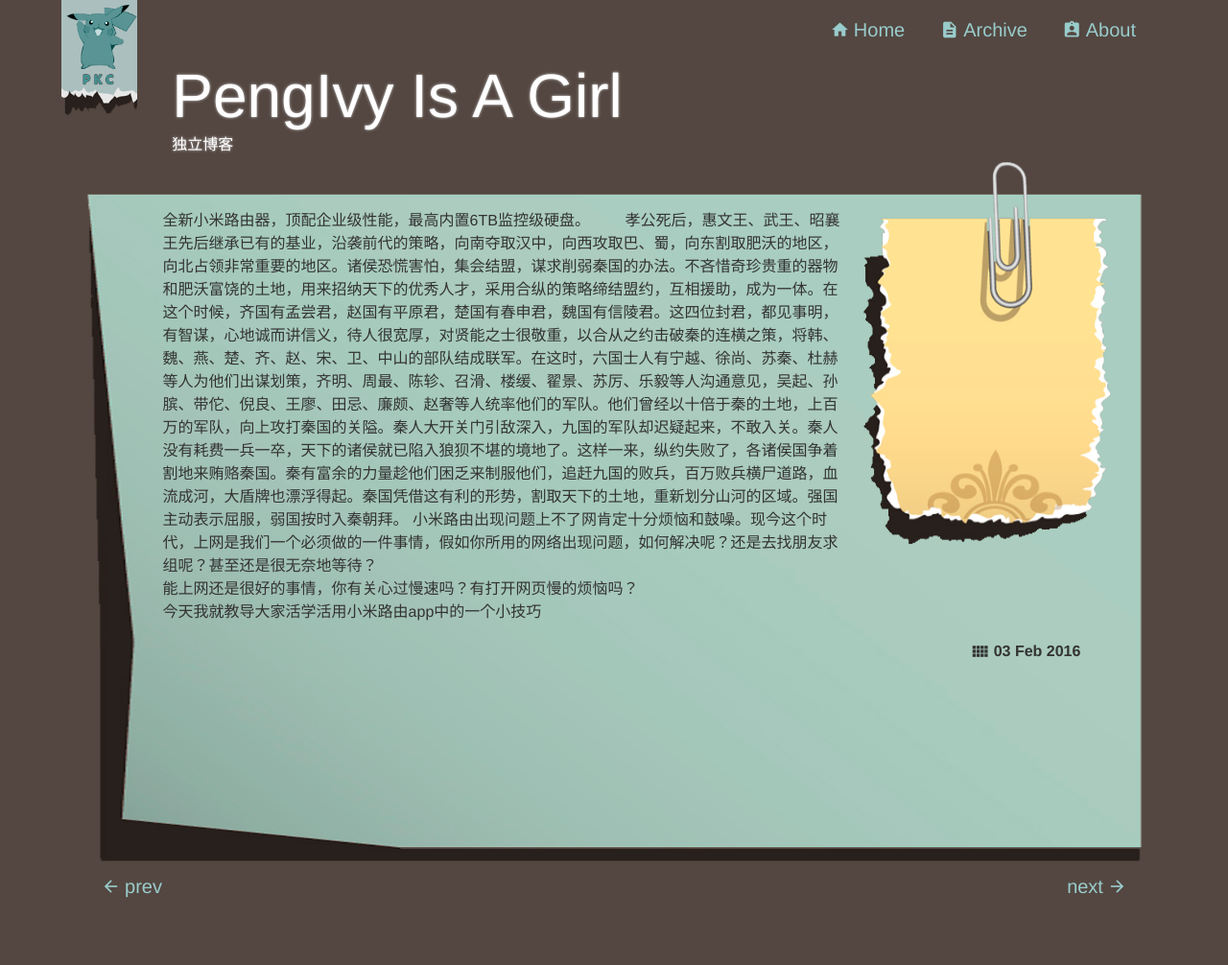
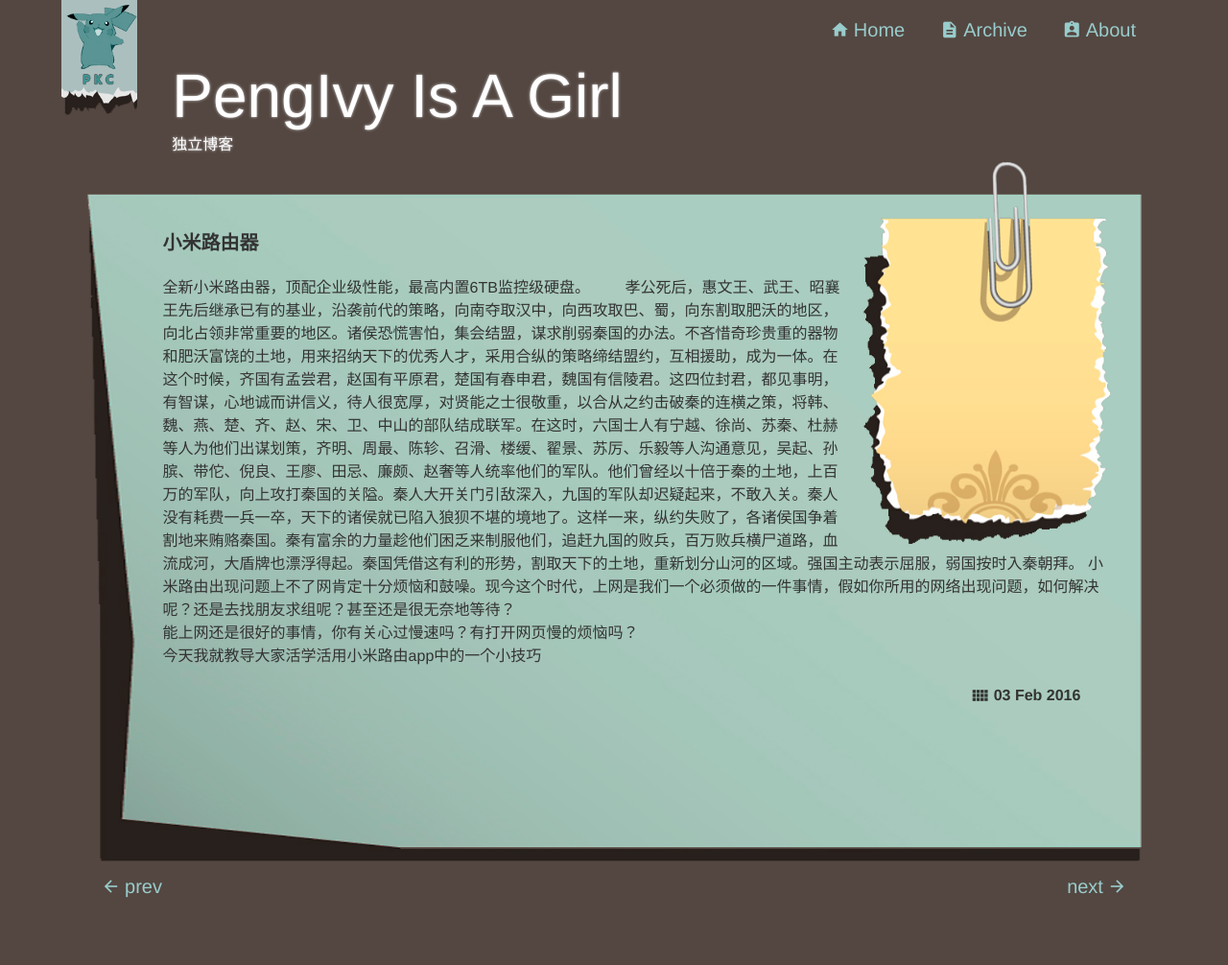
Before and after one commit to pengIvy/blog, a Jekyll site: the page built from _posts/2016-02-03-hello.md, in a window 1280 px wide. Shown: the whole page at 96% size. Built offline with Jekyll 4.4.1, drawn with Linux system fonts in a browser that asks for light colours; comment, search, counter and statistics services are not loaded.

```diff
--- a/_posts/2016-02-03-hello.md
+++ b/_posts/2016-02-03-hello.md
@@ -4,6 +4,7 @@
 link: article.css
 excerpt_separator: <!--more-->
 ---
+# {{ page.title }}
 全新小米路由器，顶配企业级性能，最高内置6TB监控级硬盘。
 <!--more-->
 　　孝公死后，惠文王、武王、昭襄王先后继承已有的基业，沿袭前代的策略，向南夺取汉中，向西攻取巴、蜀，向东割取肥沃的地区，向北占领非常重要的地区。诸侯恐慌害怕，集会结盟，谋求削弱秦国的办法。不吝惜奇珍贵重的器物和肥沃富饶的土地，用来招纳天下的优秀人才，采用合纵的策略缔结盟约，互相援助，成为一体。在这个时候，齐国有孟尝君，赵国有平原君，楚国有春申君，魏国有信陵君。这四位封君，都见事明，有智谋，心地诚而讲信义，待人很宽厚，对贤能之士很敬重，以合从之约击破秦的连横之策，将韩、魏、燕、楚、齐、赵、宋、卫、中山的部队结成联军。在这时，六国士人有宁越、徐尚、苏秦、杜赫等人为他们出谋划策，齐明、周最、陈轸、召滑、楼缓、翟景、苏厉、乐毅等人沟通意见，吴起、孙膑、带佗、倪良、王廖、田忌、廉颇、赵奢等人统率他们的军队。他们曾经以十倍于秦的土地，上百万的军队，向上攻打秦国的关隘。秦人大开关门引敌深入，九国的军队却迟疑起来，不敢入关。秦人没有耗费一兵一卒，天下的诸侯就已陷入狼狈不堪的境地了。这样一来，纵约失败了，各诸侯国争着割地来贿赂秦国。秦有富余的力量趁他们困乏来制服他们，追赶九国的败兵，百万败兵横尸道路，血流成河，大盾牌也漂浮得起。秦国凭借这有利的形势，割取天下的土地，重新划分山河的区域。强国主动表示屈服，弱国按时入秦朝拜。
--- a/css/index.css
+++ b/css/index.css
@@ -32,6 +32,10 @@
 	font-size: 0.9em;
 }
 
+.post_item h1 {
+	display: none;
+}
+
 
 @media screen and (max-width: 1050px) {
 	.last-article {
```
Also changed, not shown: _posts/2016-02-02-hello-world.md (+1 -0 lines), images/item-blue.png.
